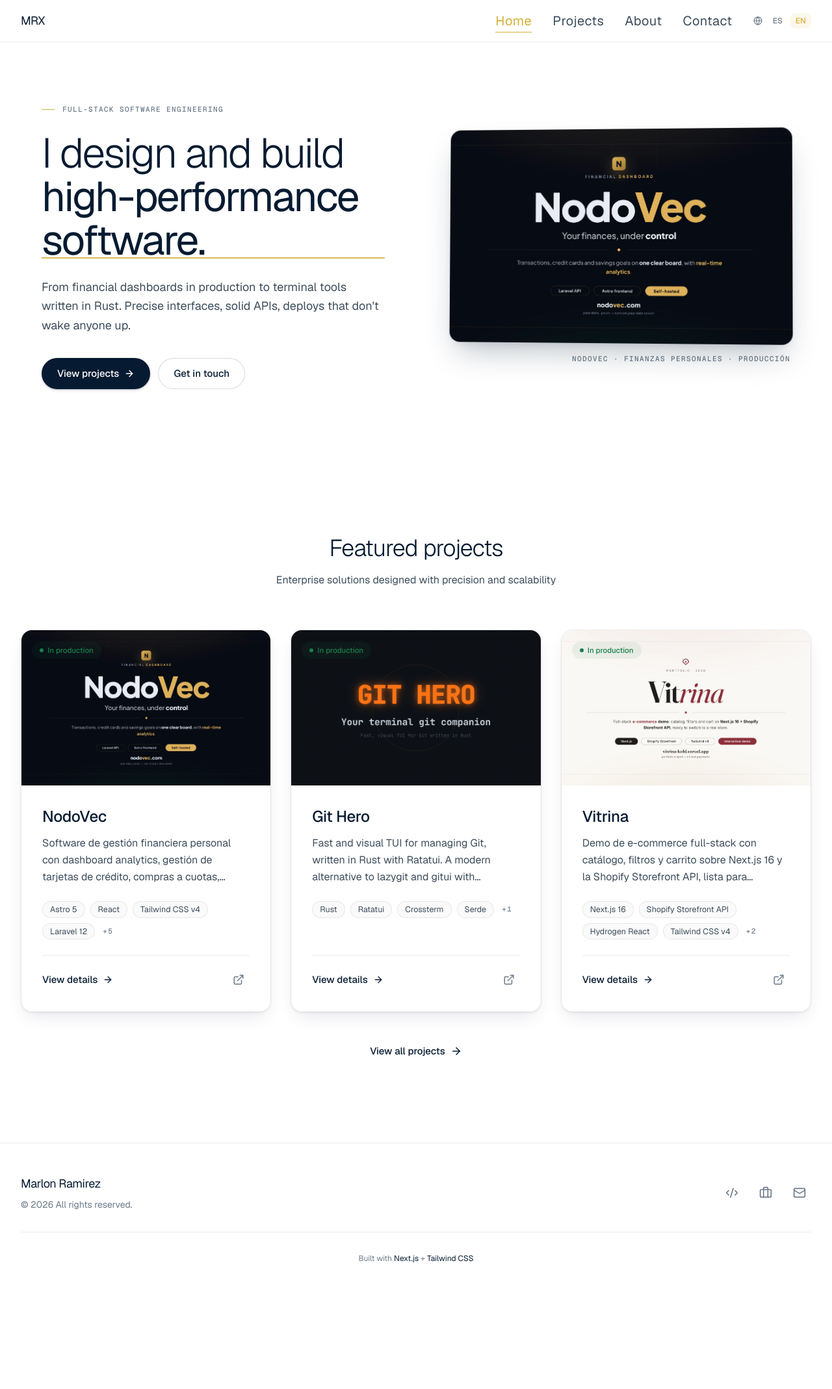
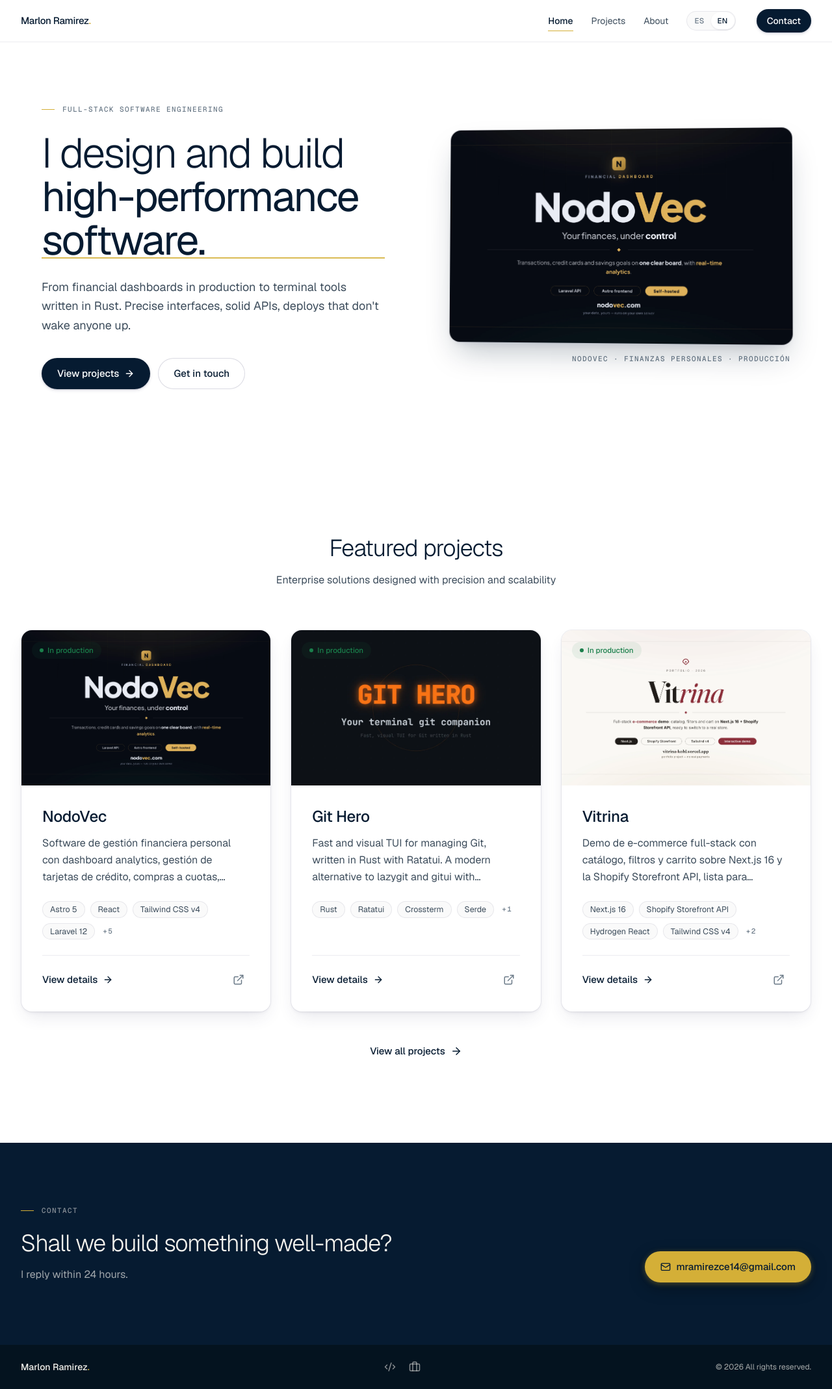
Before and after one commit to MarlonRX/portfolio, a Next.js app: page /en in a window 1280 px wide. Shown: the whole page at 65% size. Before the commit the page ends 1993 px from the top, so only its background shows below. Built offline with nearby package versions, Linux system fonts and the light colour scheme.

Commit message:
style(F-3): chrome del sistema F — navbar blanca blur, pills locale, footer navy con banda de contacto dorada, cursor custom fuera

```diff
--- a/src/components/ClientProviders.tsx
+++ b/src/components/ClientProviders.tsx
@@ -1,6 +1,5 @@
 "use client";
 
-import CustomCursor from "./CustomCursor";
 import PageTransition from "./PageTransition";
 
 export default function ClientProviders({
@@ -10,7 +9,6 @@
 }) {
   return (
     <>
-      <CustomCursor />
       <PageTransition>{children}</PageTransition>
     </>
   );
--- a/src/components/layout/Footer.tsx
+++ b/src/components/layout/Footer.tsx
@@ -10,71 +10,72 @@
   const currentYear = new Date().getFullYear();
 
   return (
-    <footer className="border-t border-border-subtle bg-bg-base">
-      <div className="mx-auto max-w-7xl px-4 sm:px-6 lg:px-8 py-12">
+    <footer className="bg-navy-band">
+      {/* Banda de contacto — el momento oscuro del sitio */}
+      <div className="mx-auto max-w-7xl px-4 sm:px-6 lg:px-8">
         <ScrollReveal>
-          <div className="flex flex-col md:flex-row items-center justify-between gap-6">
-            <div className="flex flex-col items-center md:items-start gap-2">
-              <span className="text-base sm:text-lg font-pixel-title tracking-tight text-text-primary">
-                Marlon Ramirez
-              </span>
-              <p className="text-sm text-text-muted">
-                &copy; {currentYear} {t("rights")}
+          <div className="flex flex-col items-start justify-between gap-10 py-20 md:flex-row md:items-end md:py-24">
+            <div>
+              <p
+                className="tech-label mb-5 flex items-center gap-3"
+                style={{ color: "rgba(245,243,238,0.55)" }}
+              >
+                <span className="inline-block h-px w-5 bg-accent-primary" />
+                {t("contactLabel")}
+              </p>
+              <h2 className="text-3xl md:text-4xl text-parchment">
+                {t("contactTitle")}
+              </h2>
+              <p className="mt-4 max-w-[40ch] text-base text-parchment/65">
+                {t("contactBlurb")}
               </p>
             </div>
-
-            <div className="flex items-center gap-4">
-              <SocialLink href="https://github.com/MarlonRX" icon={<Code2 size={20} />} label="GitHub" />
-              <SocialLink href="https://www.linkedin.com/in/marlon-ramirez-6b448b268" icon={<Briefcase size={20} />} label="LinkedIn" />
-              <SocialLink href="mailto:mramirezce14@gmail.com" icon={<Mail size={20} />} label="Email" />
-            </div>
+            <Link
+              href="mailto:mramirezce14@gmail.com"
+              className="inline-flex items-center gap-2 rounded-full bg-accent-primary px-6 py-3 text-[15px] font-medium text-navy-band transition-[transform,box-shadow] duration-200 hover:-translate-y-px"
+              style={{
+                boxShadow:
+                  "0 2px 8px rgba(212,175,55,0.35), 0 8px 24px rgba(0,0,0,0.35)",
+              }}
+            >
+              <Mail size={16} />
+              mramirezce14@gmail.com
+            </Link>
           </div>
         </ScrollReveal>
+      </div>
 
-        <div className="mt-8 pt-8 border-t border-border-subtle text-center">
-          <p className="text-xs text-text-muted">
-            {t("builtWith")}{" "}
-            <Link
-              href="https://nextjs.org"
+      {/* Línea inferior */}
+      <div className="bg-[#04131f]">
+        <div className="mx-auto flex max-w-7xl flex-wrap items-center justify-between gap-4 px-4 py-6 sm:px-6 lg:px-8">
+          <span className="text-sm font-medium text-parchment">
+            Marlon Ramirez<span className="text-accent-primary">.</span>
+          </span>
+          <div className="flex items-center gap-5">
+            <a
+              href="https://github.com/MarlonRX"
               target="_blank"
               rel="noopener noreferrer"
-              className="text-accent-secondary hover:underline"
+              aria-label="GitHub"
+              className="text-parchment/55 transition-colors hover:text-parchment"
             >
-              Next.js
-            </Link>{" "}
-            +{" "}
-            <Link
-              href="https://tailwindcss.com"
+              <Code2 size={18} />
+            </a>
+            <a
+              href="https://www.linkedin.com/in/marlon-ramirez-6b448b268"
               target="_blank"
               rel="noopener noreferrer"
-              className="text-accent-secondary hover:underline"
+              aria-label="LinkedIn"
+              className="text-parchment/55 transition-colors hover:text-parchment"
             >
-              Tailwind CSS
-            </Link>
-          </p>
+              <Briefcase size={18} />
+            </a>
+          </div>
+          <small className="text-xs text-parchment/68">
+            © {currentYear} {t("rights")}
+          </small>
         </div>
       </div>
     </footer>
   );
 }
-
-function SocialLink({
-  href,
-  icon,
-  label,
-}: {
-  href: string;
-  icon: React.ReactNode;
-  label: string;
-}) {
-  return (
-    <Link
-      href={href}
-      aria-label={label}
-      className="p-2 rounded-lg text-text-muted hover:text-accent-secondary hover:bg-accent-secondary/10 transition-colors"
-      data-cursor-hover
-    >
-      {icon}
-    </Link>
-  );
-}
--- a/src/components/layout/LocaleSwitcher.tsx
+++ b/src/components/layout/LocaleSwitcher.tsx
@@ -1,6 +1,5 @@
 "use client";
 
-import { Globe } from "lucide-react";
 import { useLocaleStore } from "@/hooks/useLocaleStore";
 
 const locales = [
@@ -12,18 +11,18 @@
   const { locale: currentLocale, switchLocale } = useLocaleStore();
 
   return (
-    <div className="flex items-center gap-1">
-      <Globe size={14} className="text-text-muted mr-1" />
+    <div className="flex items-center rounded-full bg-bg-surface p-0.5 shadow-[inset_0_0_0_1px_var(--color-border-subtle)]">
       {locales.map((l) => (
         <button
           key={l.code}
           onClick={() => switchLocale(l.code)}
-          className={`px-2 py-1 text-xs font-medium rounded-md transition-colors cursor-pointer ${
+          className={`cursor-pointer rounded-full px-2.5 py-1 text-[11.5px] font-medium tracking-wide transition-colors ${
             currentLocale === l.code
-              ? "bg-accent-primary/10 text-accent-primary"
+              ? "bg-white text-text-primary shadow-[0_1px_2px_rgba(50,50,93,0.12)]"
               : "text-text-muted hover:text-text-secondary"
           }`}
           aria-label={`Switch to ${l.label}`}
+          aria-pressed={currentLocale === l.code}
         >
           {l.label}
         </button>
--- a/src/components/layout/Navbar.tsx
+++ b/src/components/layout/Navbar.tsx
@@ -27,24 +27,24 @@
   };
 
   return (
-    <header className="fixed top-0 left-0 right-0 z-50 bg-bg-base/80 backdrop-blur-md border-b border-border-subtle">
+    <header className="fixed top-0 left-0 right-0 z-50 bg-white/88 backdrop-blur-md border-b border-border-subtle">
       <nav className="mx-auto max-w-7xl px-4 sm:px-6 lg:px-8">
         <div className="flex h-16 items-center justify-between">
           <Link
             href={`/${locale}`}
-            className="text-base sm:text-lg font-pixel-title tracking-tight text-text-primary hover:text-accent-primary transition-colors"
+            className="text-[15px] font-medium tracking-tight text-text-primary"
           >
-            MRX
+            Marlon Ramirez<span className="text-accent-primary">.</span>
           </Link>
 
-          <div className="hidden md:flex items-center gap-8">
-            {navLinks.map((link) => (
+          <div className="hidden md:flex items-center gap-7">
+            {navLinks.slice(0, 3).map((link) => (
               <Link
                 key={link.href}
                 href={`/${locale}${link.href}`}
-                className={`relative text-xl font-pixel-mono tracking-wide transition-colors ${
+                className={`relative text-sm transition-colors ${
                   isActive(link.href)
-                    ? "text-accent-primary"
+                    ? "font-medium text-text-primary"
                     : "text-text-secondary hover:text-text-primary"
                 }`}
               >
@@ -52,12 +52,18 @@
                 {isActive(link.href) && (
                   <m.span
                     layoutId="navbar-active"
-                    className="absolute -bottom-1 left-0 right-0 h-px bg-accent-primary"
+                    className="absolute -bottom-1.5 left-0 right-0 h-px bg-accent-primary"
                   />
                 )}
               </Link>
             ))}
             <LocaleSwitcher />
+            <Link
+              href={`/${locale}/contact`}
+              className="btn-primary ml-1 px-4 py-2 text-sm"
+            >
+              {t("contact")}
+            </Link>
           </div>
 
           <div className="flex items-center gap-4 md:hidden">
@@ -66,6 +72,7 @@
               onClick={() => setIsOpen(!isOpen)}
               className="p-2 text-text-secondary hover:text-text-primary transition-colors"
               aria-label="Toggle menu"
+              aria-expanded={isOpen}
             >
               {isOpen ? <X size={24} /> : <Menu size={24} />}
             </button>
@@ -76,21 +83,21 @@
       <AnimatePresence>
         {isOpen && (
           <m.div
-            layout
-            initial={{ opacity: 0 }}
-            animate={{ opacity: 1 }}
-            exit={{ opacity: 0 }}
-            className="md:hidden bg-bg-base/95 backdrop-blur-md border-b border-border-subtle overflow-hidden"
+            initial={{ opacity: 0, height: 0 }}
+            animate={{ opacity: 1, height: "auto" }}
+            exit={{ opacity: 0, height: 0 }}
+            transition={{ duration: 0.25, ease: [0.4, 0, 0.2, 1] }}
+            className="md:hidden overflow-hidden border-b border-border-subtle bg-white/95 backdrop-blur-md"
           >
-            <div className="px-4 py-4 space-y-3">
+            <div className="space-y-1 px-4 py-4">
               {navLinks.map((link) => (
                 <Link
                   key={link.href}
                   href={`/${locale}${link.href}`}
                   onClick={() => setIsOpen(false)}
-                  className={`block text-xl font-pixel-mono transition-colors ${
+                  className={`block rounded-lg px-3 py-2.5 text-[15px] transition-colors ${
                     isActive(link.href)
-                      ? "text-accent-primary"
+                      ? "font-medium bg-bg-surface text-text-primary"
                       : "text-text-secondary hover:text-text-primary"
                   }`}
                 >
--- a/src/i18n/messages/en.json
+++ b/src/i18n/messages/en.json
@@ -7,7 +7,10 @@
   },
   "footer": {
     "rights": "All rights reserved.",
-    "builtWith": "Built with"
+    "builtWith": "Built with",
+    "contactLabel": "Contact",
+    "contactTitle": "Shall we build something well-made?",
+    "contactBlurb": "I reply within 24 hours."
   },
   "home": {
     "hero": {
--- a/src/i18n/messages/es.json
+++ b/src/i18n/messages/es.json
@@ -7,7 +7,10 @@
   },
   "footer": {
     "rights": "Todos los derechos reservados.",
-    "builtWith": "Construido con"
+    "builtWith": "Construido con",
+    "contactLabel": "Contacto",
+    "contactTitle": "¿Construimos algo bien hecho?",
+    "contactBlurb": "Respondo en menos de 24 horas."
   },
   "home": {
     "hero": {
```
